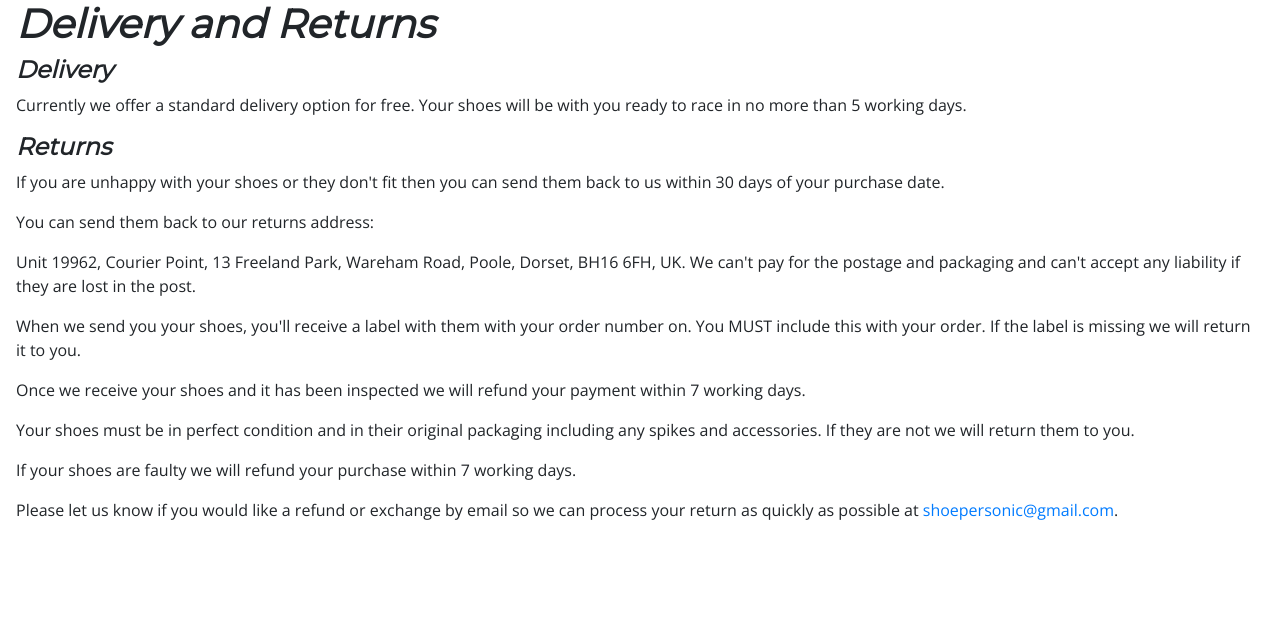
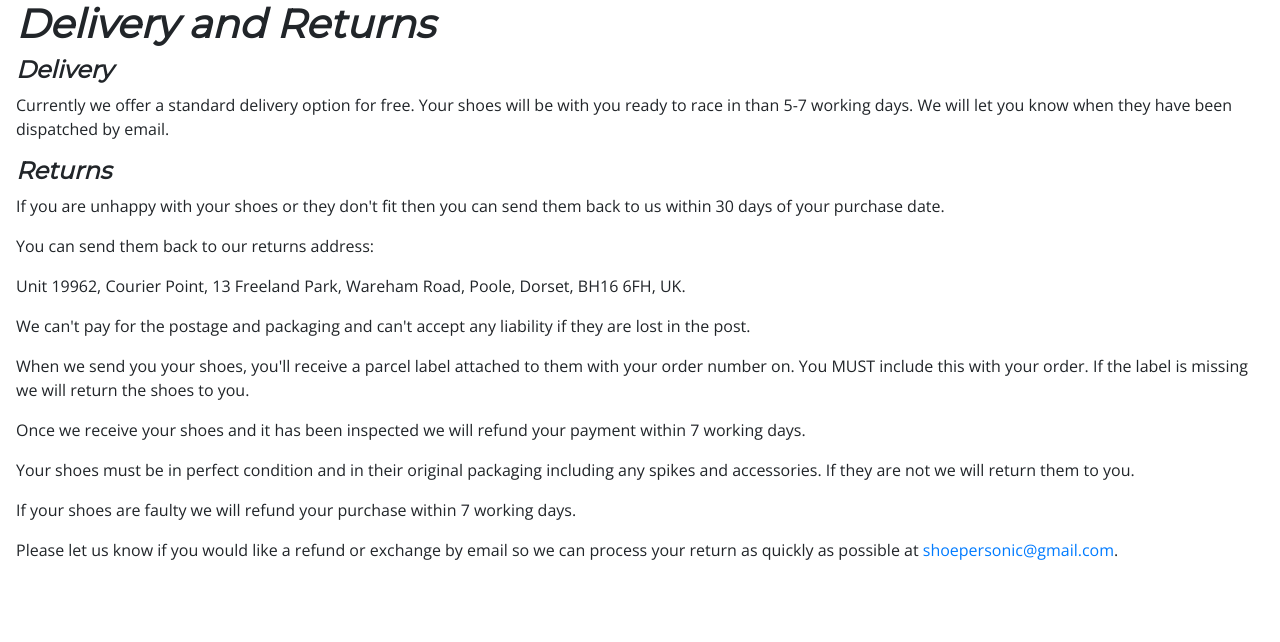
Before and after one commit to harryphelps2/shoepersonic2, a Django app: page /delivery_and_returns in a window 1280 px wide. Shown: the part 74-716 px from the top of the page. Run offline with Django 3.2, Linux system fonts and the light colour scheme; some libraries are stand-ins or nearby versions.

Commit message:
Add some more wording to returns page.

```diff
--- a/home/templates/delivery_and_returns.html
+++ b/home/templates/delivery_and_returns.html
@@ -4,7 +4,8 @@
     <h1>Delivery and Returns</h1>
     <h2>Delivery</h2>
     <p>
-        Currently we offer a standard delivery option for free. Your shoes will be with you ready to race in no more than 5 working days.
+        Currently we offer a standard delivery option for free. Your shoes will be with you ready to race in than 5-7 working days.
+        We will let you know when they have been dispatched by email.
     </p>
     <h2>Returns</h2>
     <p>
@@ -16,11 +17,11 @@
     </p>
     <p>
         Unit 19962, Courier Point, 13 Freeland Park, Wareham Road, Poole, Dorset, BH16 6FH, UK.
-        We can't pay for the postage and packaging and can't accept any liability if they are lost in the post.
     </p>
+    <p>We can't pay for the postage and packaging and can't accept any liability if they are lost in the post.</p>
     <p>
-        When we send you your shoes, you'll receive a label with them with your order number on.
-        You MUST include this with your order. If the label is missing we will return it to you.
+        When we send you your shoes, you'll receive a parcel label attached to them with your order number on.
+        You MUST include this with your order. If the label is missing we will return the shoes to you.
     </p>
     <p>
         Once we receive your shoes and it has been inspected we will refund your payment within 7 working days.
--- a/static/js/stripe.js
+++ b/static/js/stripe.js
@@ -1,5 +1,7 @@
 //Publishable key
 var stripe = Stripe('pk_live_urIIwRtSd5m2hbmLgW4uf9Y2');
+
+
 var elements = stripe.elements();
 
 // Custom styling can be passed to options when creating an Element.
```
